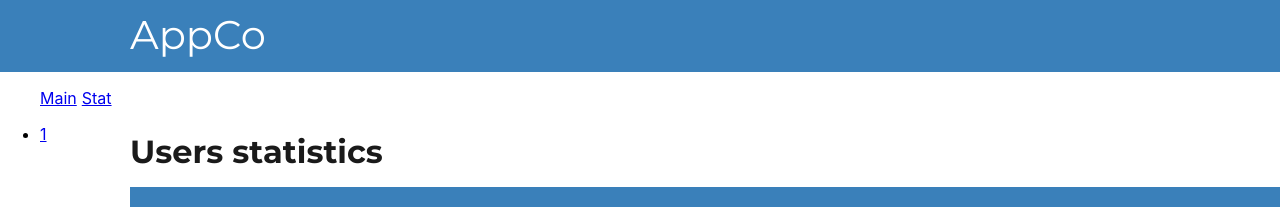
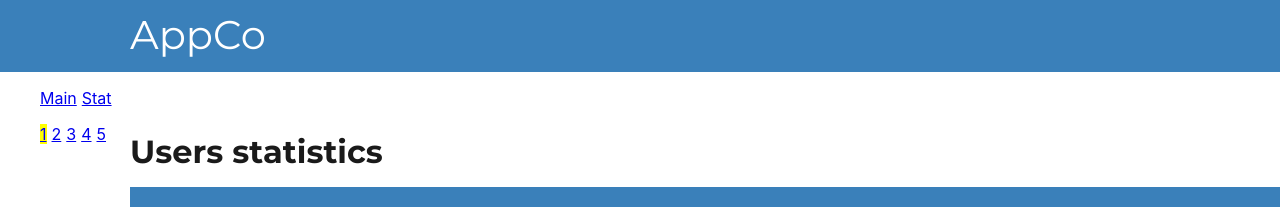
Before and after one commit to DiosBond/bitmediafront, a React (Create React App) app: page /stat/1 in a window 1280 px wide. Shown: the top 207 px of the page. Built offline with nearby package versions, Linux system fonts and the light colour scheme; no server answers.

Commit message:
add number arr in page block

```diff
--- a/src/css/style.css
+++ b/src/css/style.css
@@ -182,3 +182,11 @@
       display: inline;
       margin-right: 5px;
   }
+  .pageNumber li {
+    display: inline;
+    margin-right: 5px;
+  }
+
+  .activpage{
+    background: yellow;
+  }
--- a/src/view/Main.js
+++ b/src/view/Main.js
@@ -10,8 +10,7 @@ function Charts() {
       <div> Main Page
           <ul>
               <li><a href='/'>Main</a></li>
-              <li><a href='/stat'>Stat</a></li>
-              <li><a href='/chart'>Chart</a></li>
+              <li><a href='/stat/1'>Stat</a></li>
           </ul>
       </div>
 
--- a/src/view/PageNumber.js
+++ b/src/view/PageNumber.js
@@ -1,15 +1,50 @@
 import React from 'react';
 import '../css/style.css';
 // eslint-disable-next-line
+
+
+function createPageArr(max, minel) {
+    let arr =[0];
+    let arr2= [1,2,3];
+    console.log (max, minel)
+    let i=0;
+    while(minel<max+1){
+        arr[i]=minel
+        minel++; i++
+    }
+    // for (let i = minel; i < max+1; i++){
+    //     arr2 = arr.push(i)
+    //     console.log(arr2)
+    // };
+    return(arr)
+}
+
 function createLi(num){
-    let text = "";
-    for (let i = 0; i < 6; i++){
-        while((num - i) < 3){
-            text = text + num;
+    //let pgArr=[];
+    let maxnum; let minnum;
+
+    if (num > 3) {
+        maxnum = Number(num) + 2;
+        minnum = Number(num) - 2;
+    }
+    else {
+        maxnum = 5;
+        minnum = 1;
+    }
+    let pgArr = createPageArr(maxnum, minnum);
+    //console.log(pgArr);
+
+    let map = pgArr.map(page => {
+        if (num == page){
+            return <li className='activpage' key={page}><a href={'/stat/'+page}>{page}</a></li>
         }
-    }
+        else {
+            return <li key={page}><a href={'/stat/'+page}>{page}</a></li>
+        }
 
-    return text
+    })
+
+    return map
 
 }
 
@@ -19,8 +54,9 @@ function Page(num) {
       <div>
           <ul className='pageNumber'>
 
-              {/* {createLi(num)}*/}
-                <li><a href='/stat/'>{num}</a></li>
+              {createLi(num)}
+
+                {/* <li><a href={'/stat/'+num}>{num}</a></li> */}
           </ul>
       </div>
 
```
